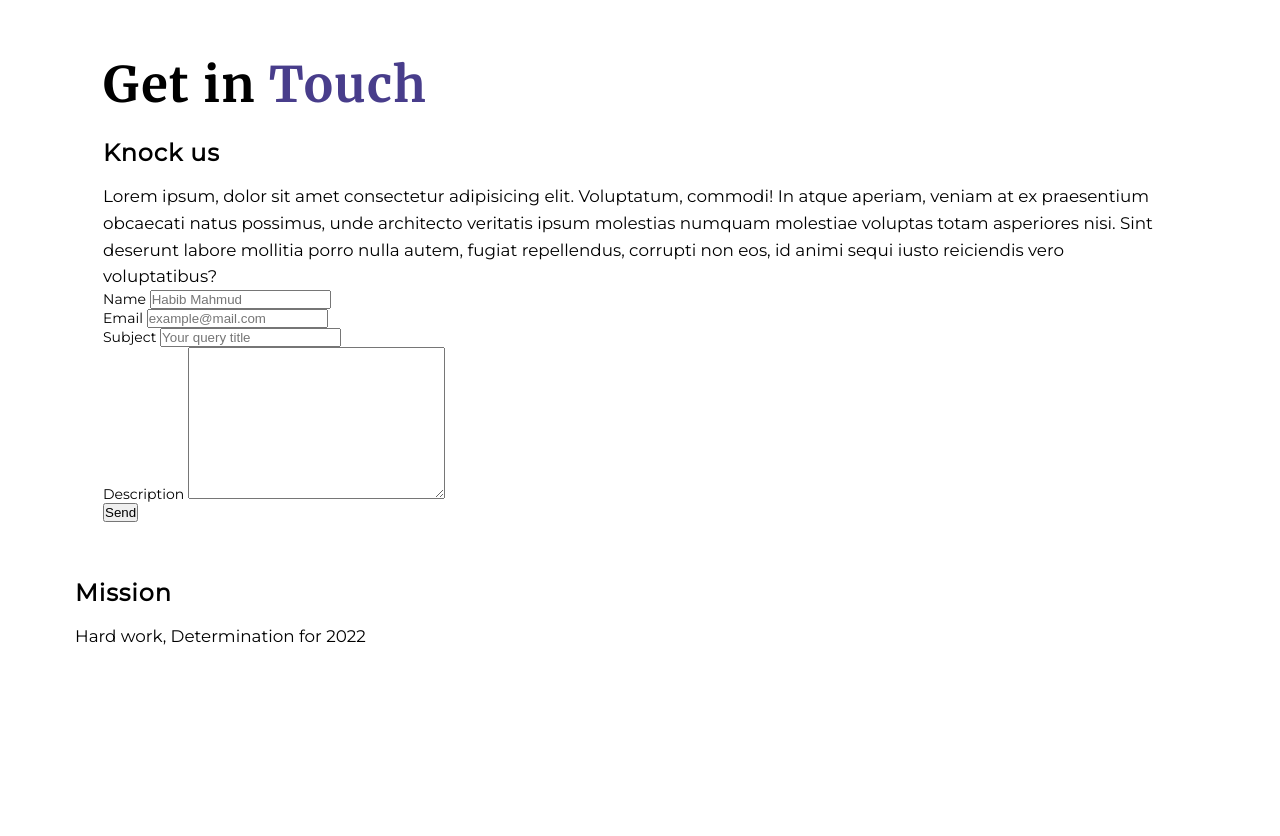
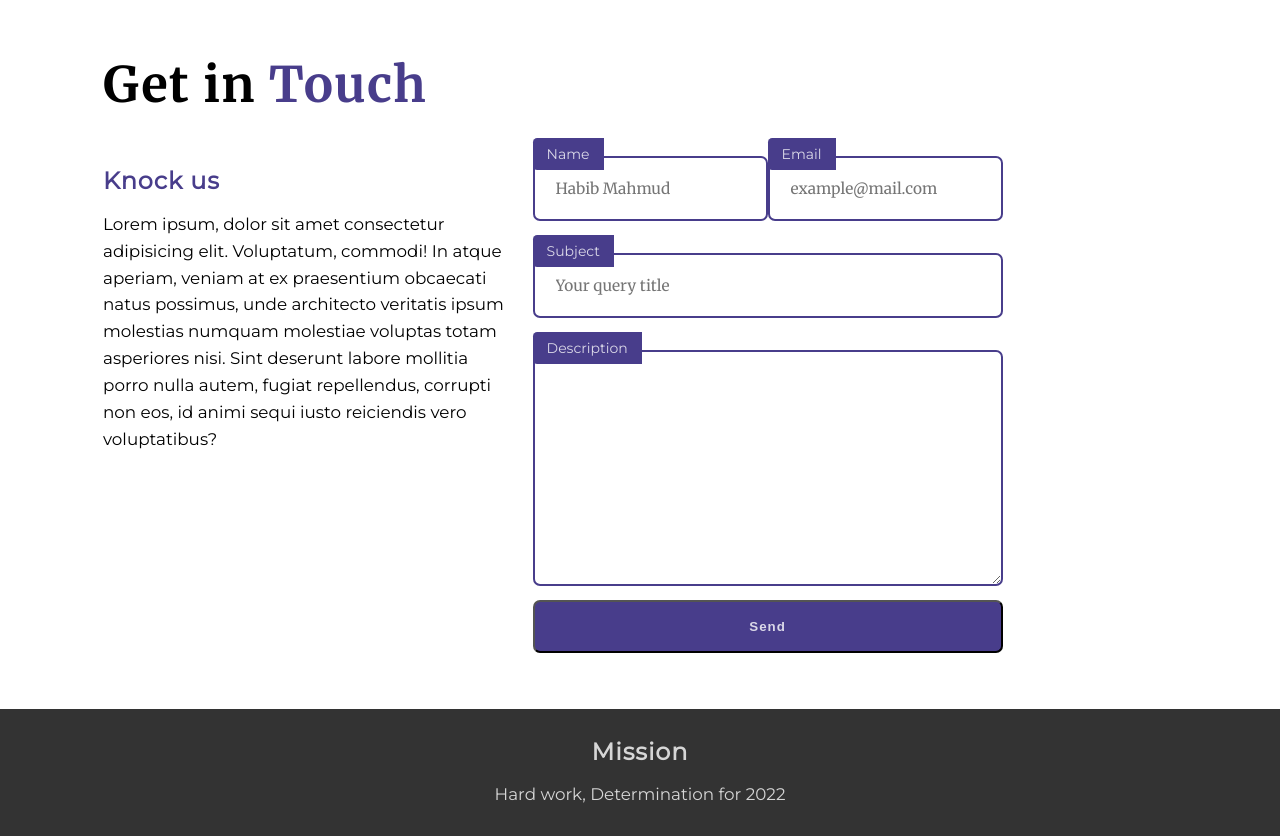
Before and after one commit to hasanTheBest/ph-ml1-basic-portfolio, a plain HTML site: page index.html in a window 1280 px wide. Shown: the part 2180-3016 px from the top of the page. Before the commit the page ends 2830 px from the top, so only its background shows below. Drawn offline with Linux system fonts and the light colour scheme.

Commit message:
Contact section added.

```diff
--- a/index.html
+++ b/index.html
@@ -163,15 +163,17 @@
         <h2 class="section-title">
           Get in <span class="color-darkblue">Touch</span>
         </h2>
+        <div class="contact-area">
           <div class="contact-metainfo">
-          <h4>Knock us</h4>
+            <h4 class="color-darkblue">Knock us</h4>
             <p>
               Lorem ipsum, dolor sit amet consectetur adipisicing elit.
               Voluptatum, commodi! In atque aperiam, veniam at ex praesentium
-            obcaecati natus possimus, unde architecto veritatis ipsum molestias
-            numquam molestiae voluptas totam asperiores nisi. Sint deserunt
-            labore mollitia porro nulla autem, fugiat repellendus, corrupti non
-            eos, id animi sequi iusto reiciendis vero voluptatibus?
+              obcaecati natus possimus, unde architecto veritatis ipsum
+              molestias numquam molestiae voluptas totam asperiores nisi. Sint
+              deserunt labore mollitia porro nulla autem, fugiat repellendus,
+              corrupti non eos, id animi sequi iusto reiciendis vero
+              voluptatibus?
             </p>
           </div>
           <!-- end ./contact-metainfo -->
@@ -201,7 +203,12 @@
 
             <div class="form-group">
               <label for="subject">Subject</label>
-            <input type="text" id="subject" placeholder="Your query title" />
+              <input
+                type="text"
+                name="subject"
+                id="subject"
+                placeholder="Your query title"
+              />
             </div>
             <!-- end ./form-group -->
 
@@ -217,15 +224,17 @@
             <!-- end ./form-group -->
 
             <div class="form-group">
-            <input type="submit" value="Send" />
+              <input class="btn" type="submit" value="Send" />
             </div>
             <!-- end ./form-group -->
           </form>
+        </div>
+        <!-- end ./contact-area -->
       </section>
+    </main>
     <footer>
       <h4>Mission</h4>
       <p>Hard work, Determination for 2022</p>
     </footer>
-    </main>
   </body>
 </html>
--- a/style.css
+++ b/style.css
@@ -51,6 +51,28 @@ a {
 }
 img {
   max-width: 100%;
+}
+input:not(input[type="submit"]),
+textarea {
+  font-family: "Merriweather", serif;
+  padding: 1.5rem;
+  border: 0.2rem solid darkslateblue;
+  border-radius: 0.5rem;
+  margin-bottom: 1rem;
+  font-size: 1.1rem;
+}
+
+label {
+  padding: 0.5rem 1rem;
+  font-size: 1rem;
+  /* background-color: rgba(0, 0, 255, 0.2); */
+  background-color: darkslateblue;
+  color: rgba(255, 255, 255, 0.8);
+  border-radius: 0.3rem 0rem 0 0.3rem;
+  align-self: flex-start;
+  margin-bottom: -1rem;
+  position: relative;
+  z-index: 3;
 }
 main {
   max-width: 1130px;
@@ -149,3 +171,34 @@ section {
 .service-item:nth-child(even) .service-content {
   padding-left: 0;
 }
+
+/* ========== 4.Contact Section ========= */
+.contact-area {
+  display: flex;
+}
+.contact-metainfo {
+  flex-basis: 30%;
+  flex-grow: 1;
+  max-width: 40%;
+  padding: 2rem;
+  padding-left: 0;
+}
+.form-row {
+  display: flex;
+}
+.form-group {
+  display: flex;
+  flex-direction: column;
+}
+.form-group input[name="subject"],
+textarea {
+  width: 100%;
+}
+
+/* Footer */
+footer {
+  background-color: rgba(0, 0, 0, 0.8);
+  color: rgba(255, 255, 255, 0.8);
+  text-align: center;
+  padding: 2rem;
+}
```
Lines whose indentation alone changed are shown as unchanged.
